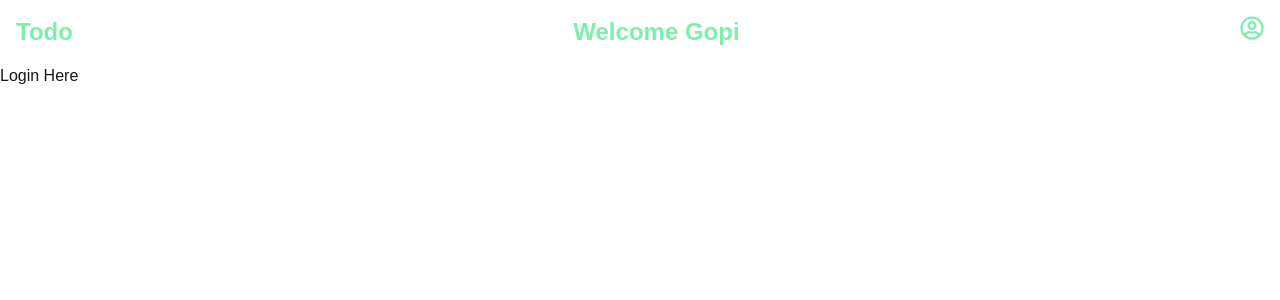
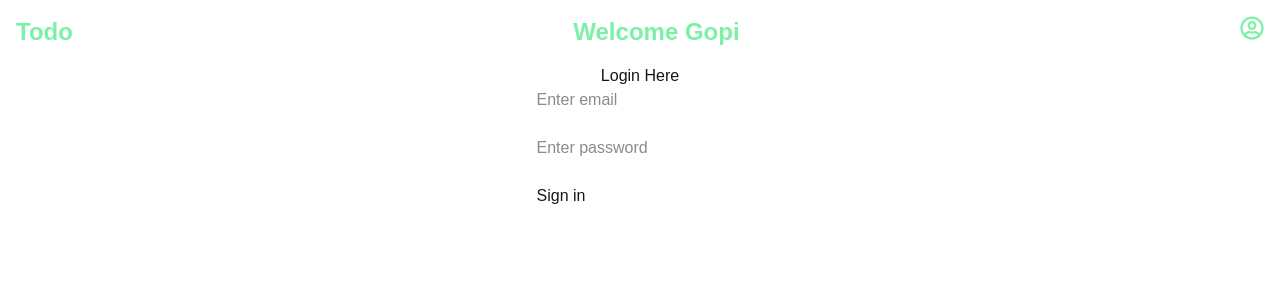
Before and after one commit to Gopichandu923/Todo-List, a Next.js app: page /login in a window 1280 px wide. Shown: the top 300 px of the page. Built offline with nearby package versions, Linux system fonts and the light colour scheme; no server answers.

Commit message:
updated the login by integrating the firebase signin

```diff
--- a/app/login/page.tsx
+++ b/app/login/page.tsx
@@ -1,5 +1,50 @@
+"use client";
+import { useState } from "react";
+import { useAuth } from "../../contexts/AuthContext.js";
+import { useRouter } from "next/navigation";
+
 const Login = () => {
-  return <div className="flex ">Login Here</div>;
+  const [email, setEmail] = useState("");
+  const [password, setPassword] = useState("");
+  const { signIn, user } = useAuth();
+  const Router = useRouter();
+
+  const handleLogin = async (e) => {
+    console.log(email, password, user);
+    e.preventDefault();
+    try {
+      await signIn(email, password);
+      Router.push("/");
+    } catch (err) {
+      console.log(err);
+    }
+  };
+  return (
+    <div className="flex justify-center items-center flex-col">
+      <h1>Login Here</h1>
+      <form>
+        <label htmlFor="email"></label>
+        <input
+          type="email"
+          value={email}
+          placeholder="Enter email"
+          onChange={(e) => setEmail(e.target.value)}
+        ></input>{" "}
+        <br />
+        <br />
+        <label htmlFor="password"></label>
+        <input
+          type="password"
+          value={password}
+          placeholder="Enter password"
+          onChange={(e) => setPassword(e.target.value)}
+        ></input>{" "}
+        <br />
+        <br />
+        <button onClick={handleLogin}>Sign in</button>
+      </form>
+    </div>
+  );
 };
 
 export default Login;
```
